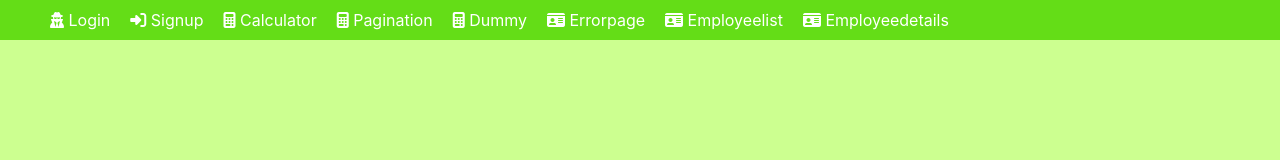
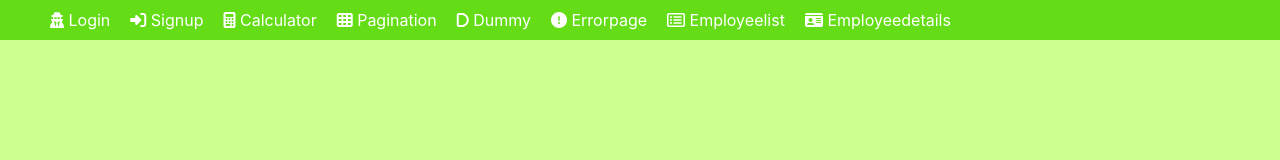
Before and after one commit to Gmv-Anbu/vinith, a React (Create React App) app: page / in a window 1280 px wide. Shown: the top 160 px of the page. Built offline with nearby package versions, Linux system fonts and the light colour scheme.

Commit message:
1 file modified

```diff
--- a/src/components/navbar.jsx
+++ b/src/components/navbar.jsx
@@ -22,12 +22,12 @@ function Navbar() {
         </li>
         <li>
           <a href="/pagination">
-            <i className="fa-solid fa-calculator"></i> Pagination
+          <i class="fa-solid fa-table-cells"></i> Pagination
           </a>
         </li>
         <li>
           <a href="/dummy">
-            <i className="fa-solid fa-calculator"></i> Dummy
+          <i class="fa-solid fa-d"></i> Dummy
           </a>
         </li>
         {/* <li>
@@ -43,12 +43,12 @@ function Navbar() {
         </li> */}
         <li>
           <a href="/errorpage">
-            <i className="fa-solid fa-id-card"></i> errorpage
+          <i class="fa-solid fa-circle-exclamation"></i> errorpage
           </a>
         </li>
         <li>
           <a href="/employeelist">
-            <i className="fa-solid fa-id-card"></i> Employeelist
+          <i class="fa-regular fa-rectangle-list"></i> Employeelist
           </a>
         </li>
         <li>
```
